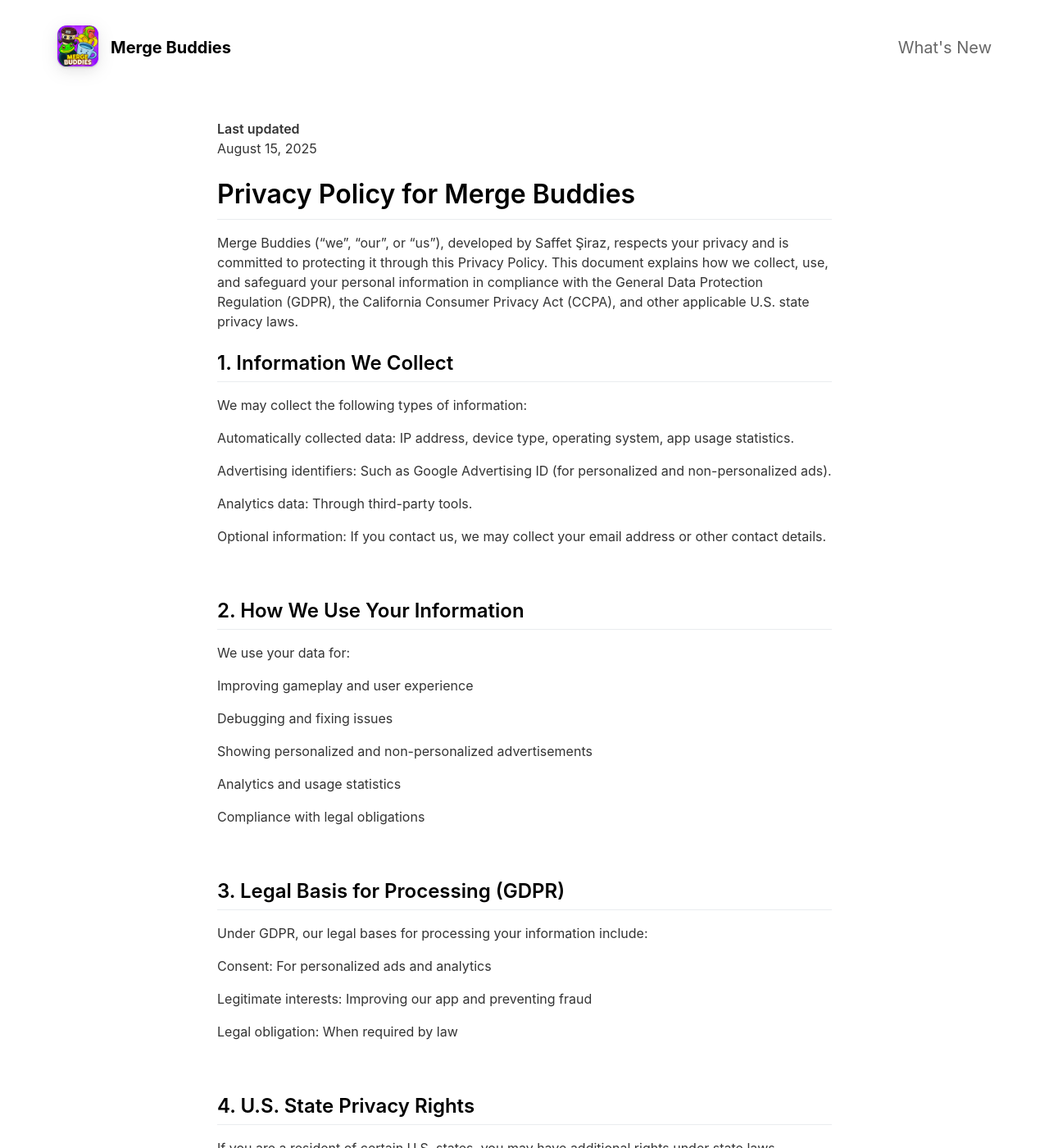
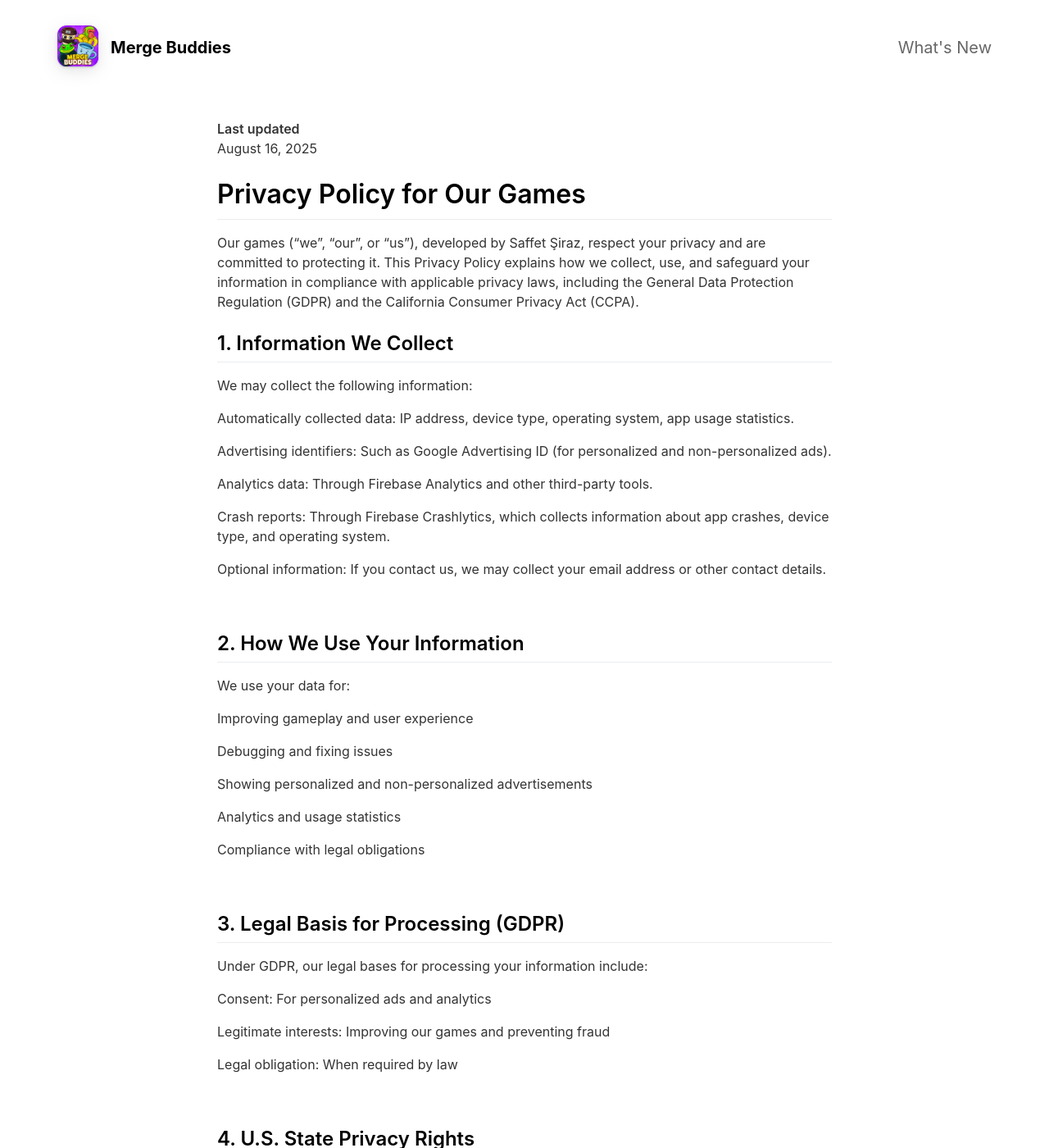
Before and after one commit to saffetsiraz/Games, a Jekyll site: the page built from _pages/privacypolicy.md, in a window 1280 px wide and 1400 px high. Shown: the whole window at 82% size. Built offline with Jekyll 4.4.1, drawn with Linux system fonts in a browser that asks for light colours; nearby versions of some CDN libraries; some of the changed text lies outside the part shown.

Commit message:
update privacy policy

```diff
--- a/_pages/privacypolicy.md
+++ b/_pages/privacypolicy.md
@@ -5,20 +5,22 @@
 ---
 
 **Last updated**
-August 15, 2025
+August 16, 2025
 
-# Privacy Policy for Merge Buddies
-Merge Buddies (“we”, “our”, or “us”), developed by Saffet Şiraz, respects your privacy and is committed to protecting it through this Privacy Policy. This document explains how we collect, use, and safeguard your personal information in compliance with the General Data Protection Regulation (GDPR), the California Consumer Privacy Act (CCPA), and other applicable U.S. state privacy laws.
+# Privacy Policy for Our Games
+Our games (“we”, “our”, or “us”), developed by Saffet Şiraz, respect your privacy and are committed to protecting it. This Privacy Policy explains how we collect, use, and safeguard your information in compliance with applicable privacy laws, including the General Data Protection Regulation (GDPR) and the California Consumer Privacy Act (CCPA).
 
 
 ## 1. Information We Collect
-We may collect the following types of information:
+We may collect the following information:
 
 Automatically collected data: IP address, device type, operating system, app usage statistics.
 
 Advertising identifiers: Such as Google Advertising ID (for personalized and non-personalized ads).
 
-Analytics data: Through third-party tools.
+Analytics data: Through Firebase Analytics and other third-party tools.
+
+Crash reports: Through Firebase Crashlytics, which collects information about app crashes, device type, and operating system.
 
 Optional information: If you contact us, we may collect your email address or other contact details.
 
@@ -44,27 +46,14 @@
 
 Consent: For personalized ads and analytics
 
-Legitimate interests: Improving our app and preventing fraud
+Legitimate interests: Improving our games and preventing fraud
 
 Legal obligation: When required by law
 
 <br>
 
 ## 4. U.S. State Privacy Rights
-If you are a resident of certain U.S. states, you may have additional rights under state laws, including but not limited to:
-
-California (CCPA/CPRA)
-
-Virginia (CDPA)
-
-Colorado (CPA)
-
-Connecticut (CTDPA)
-
-Utah (UCPA)
-
-
-Your rights may include:
+Residents of certain U.S. states may have additional rights under state laws, including California, Virginia, Colorado, Connecticut, and Utah. These rights may include:
 
 The right to know what personal data we collect and how we use it
 
@@ -81,9 +70,9 @@
 <br>
 
 ## 5. GDPR – Your Rights (EU Users)
-Under GDPR, you have the right to:
+Under GDPR, EU users have the right to:
 
-Access, correct, or delete your personal data
+Access, correct, or delete personal data
 
 Withdraw consent at any time
 
@@ -96,16 +85,20 @@
 <br>
 
 ## 6. Third-Party Services
-We use the following third-party services which may collect information as described in their privacy policies:
+Our games use third-party services that may collect information as described in their privacy policies, including:
 
 Google AdMob – AdMob Privacy Policy
 
 Google Play Services – Google Play Privacy Policy
 
+Firebase Analytics – collects app usage and engagement data (Firebase Privacy Policy)
+
+Firebase Crashlytics – collects crash reports and device information to improve app stability (Firebase Privacy Policy)
+
 <br>
 
 ## 7. Children’s Privacy
-Our game is designed for everyone but is not directed to children under 13. We do not knowingly collect personal data from children. If you believe we have collected such data, please contact us for deletion.
+Our games are not directed to children under 13. We do not knowingly collect personal data from children. If you believe we have collected such data, please contact us for deletion.
 
 <br>
 
@@ -115,7 +108,7 @@
 <br>
 
 ## 9. Changes to This Policy
-We may update this Privacy Policy from time to time. The latest version will always be available in our app and on our official link.
+We may update this Privacy Policy from time to time. The latest version will always be available in our games.
 
 <br>
 
--- a/app-ads.txt
+++ /dev/null
@@ -1 +0,0 @@
-google.com, pub-1238585164917948, DIRECT, f08c47fec0942fa0
```
